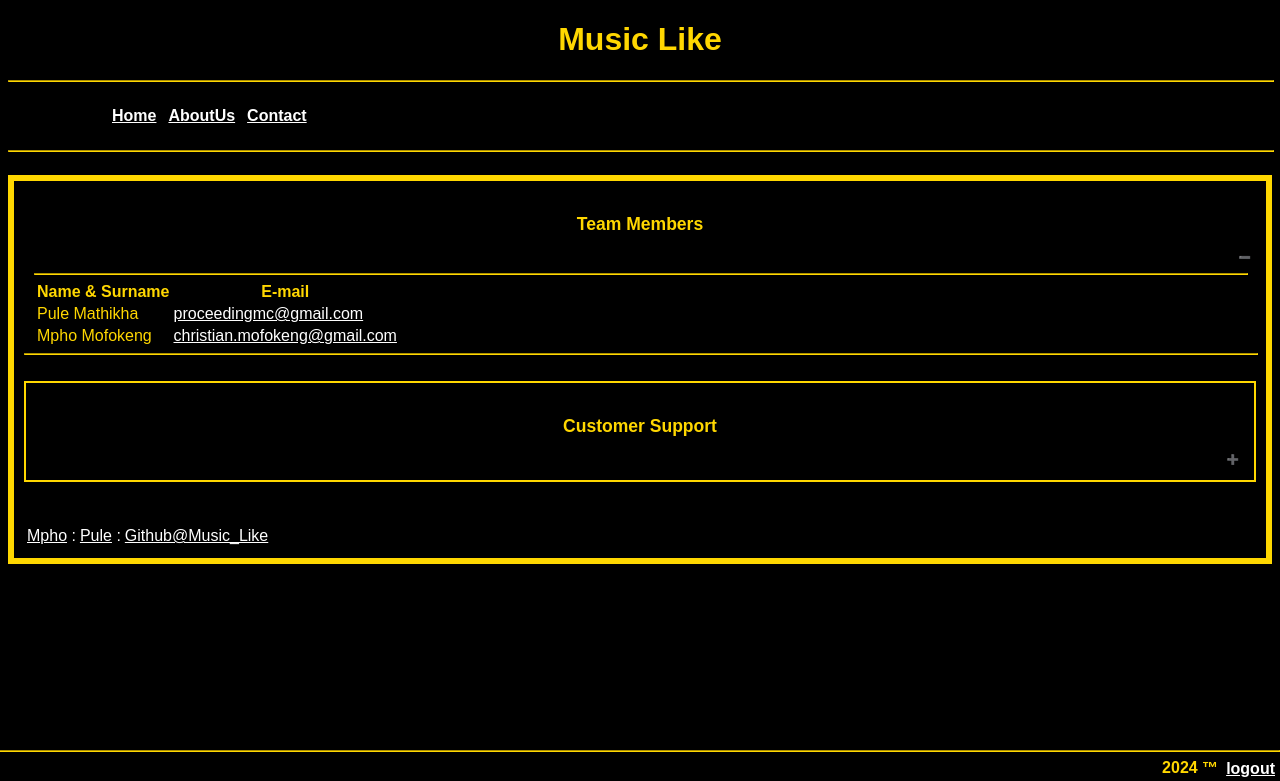
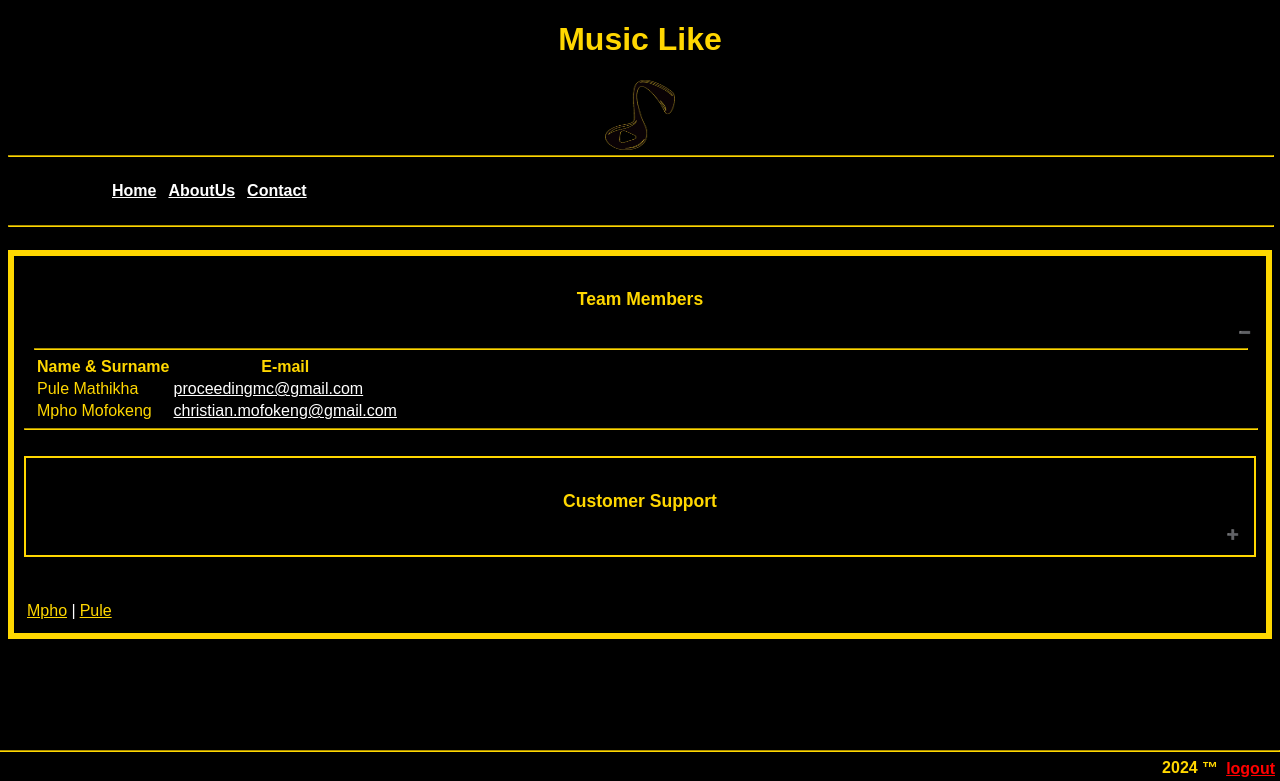
Before and after one commit to TheeKingZa/Music_Like, a Flask app: template app/templates/contact.html in a window 1280 px wide, after a click on "Team Members". Shown: the part 19-800 px from the top of the page. Run offline with Flask 3, Linux system fonts and the light colour scheme; the template is opened without the code that fills it, so the values that code supplies are empty.

Commit message:
new changes old removed

```diff
--- a/app/app.py
+++ b/app/app.py
@@ -1,6 +1,4 @@
 #!/usr/bin/python3
-import requests
-import configparser
 from flask import (
     Flask, render_template,
     request, url_for,
@@ -8,16 +6,19 @@ from flask import (
     get_flashed_messages,
     jsonify, session
 )
-from db import read_user_data, add_user_data
+from db import (
+    read_user_data, add_user_data
+)
 import json
 
 # Flask app instance
 app = Flask(__name__)
-app.secret_key  = 'admin'
+app.secret_key = 'admin'
 
 # Load track data from songs.json
 with open('data/songs.json', 'r') as file:
     tracks = json.load(file)
+
 
 # Count Users
 def count_users():
@@ -30,6 +31,7 @@ def count_users():
 @app.route('/')
 def index():
     return render_template('login.html', current_page='/', tracks=tracks)
+
 
 # Login
 @app.route('/login', methods=['GET', 'POST'])
@@ -51,7 +53,11 @@ def login():
             # Redirect to home page if successful
             else:
                 error = "Invalid Username or Password. Please Try Again"
-                return render_template('login.html', current_page='login', error=error)
+                return render_template(
+                    'login.html',
+                    current_page='login',
+                    error=error
+                    )
     else:
         # if it's a GET request, Render the lofin page.
         return render_template('login.html', current_page='login')
@@ -73,6 +79,7 @@ def logout():
     # Redirect user to login page
     return redirect(url_for('login'))
 
+
 # sign-up Logic
 @app.route('/signup', methods=['POST'])
 def signup():
@@ -84,15 +91,11 @@ def signup():
     password = request.form.get('password')
     confirm_password = request.form.get('confirm_password')
 
-    # Validate form data (e.g., check for empty fields, validate email format, etc.)
     # Add  validation code here
-
     # Check if the passwords match
     if password != confirm_password:
-        # Passwords don't match, handle this case (e.g., display an error message)
         error = "Passwords do not match."
         return render_template('sign-up.html', error=error, show_navbar=False)
-
     # Check if the user already exists (e.g., by querying the database)
     # Add your code to check if the user exists
     user_data = read_user_data()
@@ -100,7 +103,11 @@ def signup():
         if user['username'] == username:
             # user already exist, handle
             error = "Username already exist"
-            return render_template('sign-up.html', error=error, show_navbar=False)
+            return render_template(
+                'sign-up.html',
+                error=error,
+                show_navbar=False
+                )
 
     user_data = {
         'username': username,
@@ -112,8 +119,6 @@ def signup():
 
     # If everything is valid, you can store the user in the database
     # Add your code to store the user in the database
-
-    # For demonstration purposes, let's just redirect to the sign-up page again
     add_user_data(user_data)
     flash('Signup successful!', 'success')
     session['entered_username'] = username
@@ -125,7 +130,11 @@ def signup():
 def signUp():
     # Render SignUp
     show_navbar = request.args.get('show_navbar', True)
-    return render_template('sign-up.html', current_page='signUp', show_navbar=show_navbar)
+    return render_template(
+        'sign-up.html', current_page='signUp',
+        show_navbar=show_navbar
+        )
+
 
 @app.route('/home')
 def home():
@@ -134,17 +143,24 @@ def home():
     user_count = count_users()
     # Render the home page
     messages = get_flashed_messages('success')
-    return render_template('home.html', messages=messages, current_page='home', username=username, user_count=user_count)
+    return render_template(
+        'home.html', messages=messages,
+        current_page='home', username=username,
+        user_count=user_count
+        )
+
 
 @app.route('/search')
 def search():
     search_query = request.args.get('query')
     # Simulate Database search
     search_results = [track for track in tracks if
-                    search_query.lower() in track['title'].lower() or
-                    search_query.lower() in track['album'].lower() or
-                    search_query.lower() in track['artist'].lower()]
+                      search_query.lower() in track['title'].lower() or
+                      search_query.lower() in track['album'].lower() or
+                      search_query.lower() in track['artist'].lower()
+                      ]
     return jsonify(search_results)
+
 
 @app.route('/contact')
 def contact():
@@ -152,7 +168,11 @@ def contact():
     user_count = count_users()
     # Pass the username to the template
     username = session.get('entered_username', 'Guest')
-    return render_template('contact.html', current_page='contact', username=username, user_count=user_count)
+    return render_template(
+        'contact.html', current_page='contact',
+        username=username, user_count=user_count
+    )
+
 
 @app.route('/aboutus')
 def aboutus():
@@ -160,9 +180,11 @@ def aboutus():
     user_count = count_users()
     # Pass the username to the template
     username = session.get('entered_username', 'Guest')
-    return render_template('aboutus.html', current_page='aboutus', username=username, user_count=user_count)
-
+    return render_template(
+        'aboutus.html', current_page='aboutus',
+        username=username, user_count=user_count
+    )
 
 
 if __name__ == '__main__':
-    app.run(host='0.0.0.0', port=os.environ.get('PORT', 5000))
+    app.run(debug=True)
--- a/app/static/accordion.css
+++ b/app/static/accordion.css
@@ -1,6 +1,6 @@
 button.accordion {
     background-color: black;
-    color: white;
+    color: yellow;
     cursor: pointer;
     padding: 5px;
     width: 100%;
@@ -25,7 +25,7 @@ button.accordion:after {
 
     content: '\02795';
     font-size: 10px;
-    color: gold;
+    color: white;
     float: right;
     margin-left: 5px;
 }
@@ -51,7 +51,7 @@ div.panel {
 
 div.panel.show {
     opacity: 1;
-    max-height: 800px;
+    max-height: 1000px;
 }
     th {
 	    text-align: center;
--- a/app/static/theme.css
+++ b/app/static/theme.css
@@ -48,7 +48,7 @@ p {
 h1, h2, h3 , h4 {
     color: gold;
     padding: 10px
-    font-family: arial;
+    font-family: sans-serif;
 }
 
 /* Set white color for links */
--- a/app/templates/contact.html
+++ b/app/templates/contact.html
@@ -72,9 +72,8 @@ Contact
             <table>
                 <tr>
                     <ul>
-                        <td><p style="text-align: left;"><a href="mailto:christian.mofokeng@gmail.com">Mpho</a> :</p></td>
-                        <td><p style="text-align: left;"><a href="https://pulemathikha.wordpress.com">Pule</a> :</p></td>
-                        <td><p style="text-align: left;"><a href="https://github.com/TheeKingZa/Music_like/tree/master/README.md">Github@Music_Like</a></p></td>
+                        <td><p style="text-align: left;"><a href="mailto:christian.mofokeng@gmail.com" style="color: gold;">Mpho</a> |</p></td>
+                        <td><p style="text-align: left;"><a href="https://pulemathikha.wordpress.com" style="color: gold;">Pule</a></p></td>
                     </ul>
             </tr>
         </table>
--- a/app/templates/home.html
+++ b/app/templates/home.html
@@ -76,7 +76,7 @@ Home
                 <div class="col-md-4">
                     <form id="searchForm" class="row g-3 align-items-center">
                         <div class="col-auto">
-                            <input type="text" class="form-control custom-input" id="searchInput" name="searchQuery" placeholder="Search...">
+                            <input type="text" class="form-control custom-input" id="searchInput" name="searchQuery" placeholder="Search..." required>
                         </div>
                         <div class="col-auto">
                             <button class="btn btn-primary search-button" type="submit"><b>Search</b></button>
--- a/app/templates/layout.html
+++ b/app/templates/layout.html
@@ -24,7 +24,8 @@
                 {% if user_count != 'login' and current_page != 'login' and current_page != '/' and current_page != 'signUp' %}
             <p style="font-size: 10px; text-align: left;"> Users: {{ user_count}}</p>
             {% endif %}
-            <h1><b>Music Like</b></h1>
+                <h1><b>Music Like</b></h1>
+                <img src="/static/images/logo.png" style="width: 70px; height: 70px;">
             </div>
         </header>
 <hr/>
@@ -48,7 +49,7 @@
             <table>
                 <th style="display: inline">2024 &trade;<th>
                     {% if username != 'Guest' and current_page != 'login' and current_page != '/' and current_page != 'signUp' %}
-                    <th><a href="{{ url_for('logout') }}">logout</a></th>
+                    <th><a href="{{ url_for('logout') }}" style="color: red;">logout</a></th>
                     {% endif %}
         </table>
         </div>
```
Also changed, not shown: app/templates/aboutus.html (+20 -3 lines), app/static/fonts/master.ttf (added).
